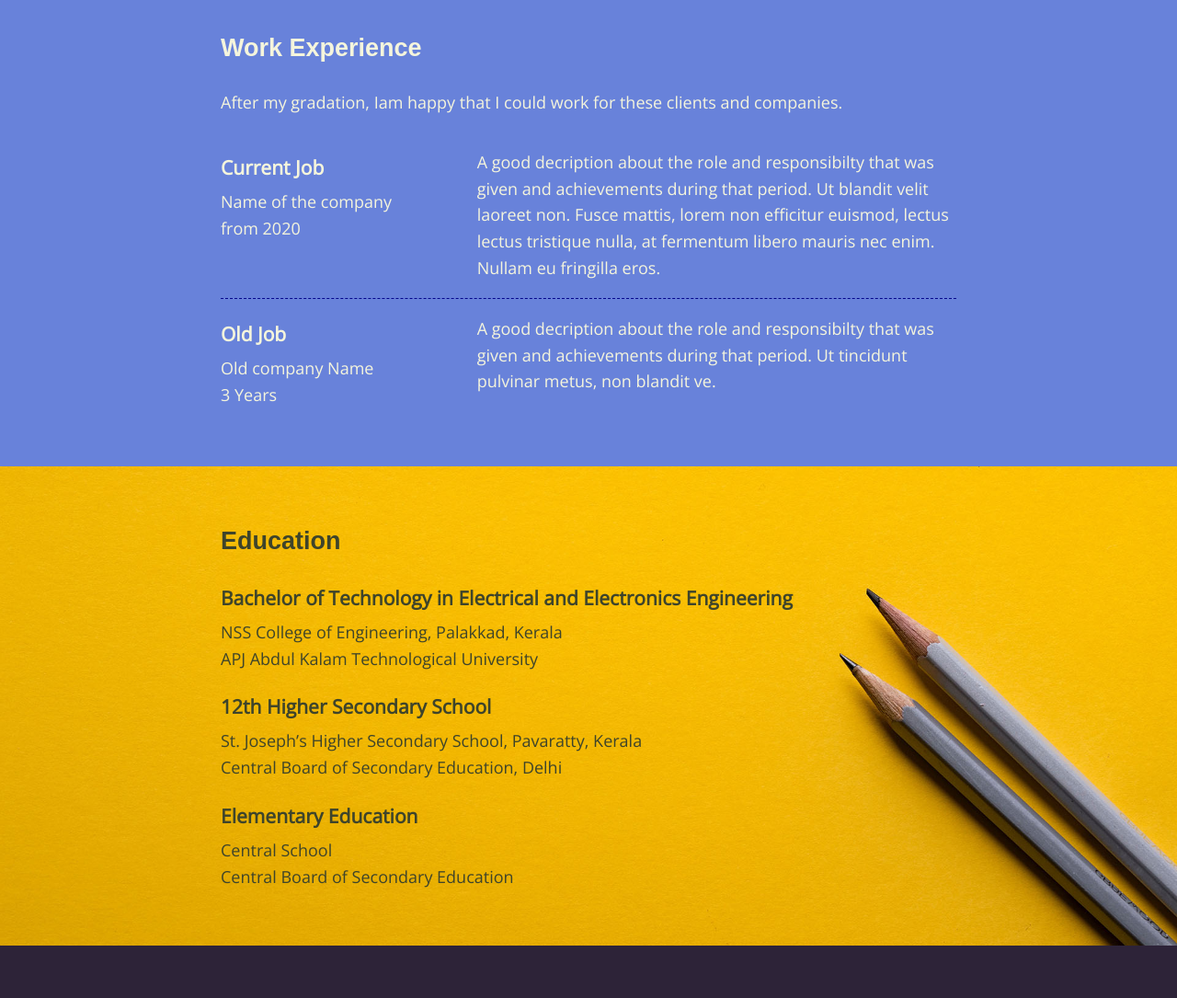
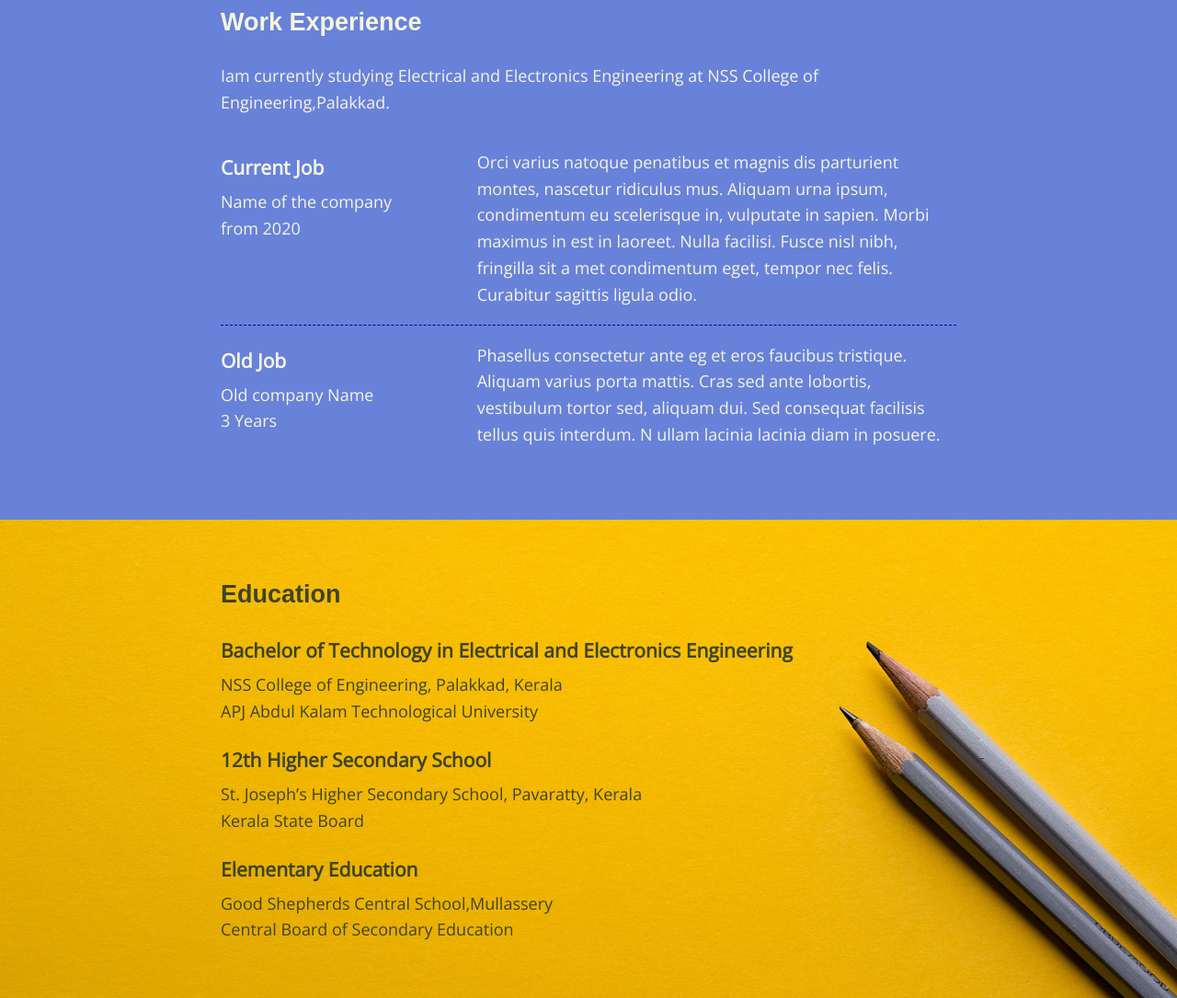
Before and after one commit to heraldjose10/heraldjose10.github.io, a plain HTML site: page index.html in a window 1280 px wide. Shown: the part 1142-2227 px from the top of the page at 92% size. Drawn offline with nearby package versions, Linux system fonts and the light colour scheme; a web font is replaced by a local one.

Commit message:
fixed links

```diff
--- a/index.html
+++ b/index.html
@@ -2,7 +2,8 @@
 <html lang="en">
 
 <head>
-    <title>Herald Jose</title>
+    <title>Herald J Olakkengil</title>
+    <meta name="description" content="Portfolio website for Herald J Olakkengil">
     <meta charset="UTF-8">
     <meta name="viewport" content="width=device-width, initial-scale=1.0">
     <link rel="preconnect" href="https://fonts.gstatic.com">
@@ -18,11 +19,8 @@
             <div class="content_wrap">
                 <h1>Herald J Olakkengil</h1>
                 <h2>Front-end Developer</h2>
-                <p>Aspiring front-end developer, Enthusiastic learner.
-                    Trying to establish myself in front-end
-                    development world.
-                An aspiring gamer. I mainly play League of Legends
-                    (Garen 2 million mastery).Currently ranked at Iron 1.
+                <p>Aspiring Electrical and Electronics Engineering student, Enthusiastic learner.
+                    Driven self-starter and fast learner who s ready to take on new ventures.
                 </p>
             </div>
         </header>
@@ -32,8 +30,8 @@
             <div class="content_wrap divider">
                 <h2>My Personal Projects</h2>
                 <p>These are some of the my personal projects
-                    I did in past 8 to 10 months. For every projects watch this
-                    <a href="www.google.com">Github Repo</a>
+                    I did in 2020.Go to this
+                    <a href="https://github.com/heraldjose10?tab=repositories">Github Repo</a> for all past projects
                     .For any queries regarding any projects <a href="#hit_me_up">hit me up</a>.
                 </p>
                 <!-- Project 1 -->
@@ -64,8 +62,8 @@
         <section class="work_experience">
             <div class="content_wrap divider">
                 <h2>Work Experience</h2>
-                <p>After my gradation, Iam happy that I could
-                    work for these clients and companies.
+                <p>Iam currently studying Electrical and Electronics Engineering at
+                    NSS College of Engineering,Palakkad.
                 </p>
                 <!-- Job 1 -->
                 <section class="job_item">
@@ -75,11 +73,11 @@
                         <p>from 2020</p>
                     </div>
                     <div class="job_description">
-                        <p>A good decription about the role and responsibilty
-                            that was given and achievements during that period.
-                            Ut blandit velit laoreet non. Fusce mattis,
-                            lorem non efficitur euismod, lectus lectus tristique nulla,
-                            at fermentum libero mauris nec enim. Nullam eu fringilla eros.
+                        <p>Orci varius natoque penatibus et magnis dis parturient
+                            montes, nascetur ridiculus mus. Aliquam urna ipsum, condimentum
+                             eu scelerisque in, vulputate in sapien. Morbi maximus in est
+                              in laoreet. Nulla facilisi. Fusce nisl nibh, fringilla sit a
+                              met condimentum eget, tempor nec felis. Curabitur sagittis ligula odio.
                         </p>
                     </div>
                 </section>
@@ -91,9 +89,11 @@
                         <p>3 Years</p>
                     </div>
                     <div class="job_description">
-                        <p>A good decription about the role and responsibilty
-                            that was given and achievements during that period.
-                            Ut tincidunt pulvinar metus, non blandit ve.
+                        <p>Phasellus consectetur ante eg
+                            et eros faucibus tristique. Aliquam varius porta mattis.
+                             Cras sed ante lobortis, vestibulum tortor sed,
+                             aliquam dui. Sed consequat facilisis tellus quis interdum. N
+                             ullam lacinia lacinia diam in posuere.
                         </p>
                     </div>
                 </section>
@@ -112,11 +112,11 @@
                 <section>
                     <h3>12th Higher Secondary School</h3>
                     <p>St. Joseph’s Higher Secondary School, Pavaratty, Kerala</p>
-                    <p>Central Board of Secondary Education, Delhi</p>
+                    <p>Kerala State Board</p>
                 </section>
                 <section>
                     <h3>Elementary Education</h3>
-                    <p>Central School</p>
+                    <p>Good Shepherds Central School,Mullassery</p>
                     <p>Central Board of Secondary Education</p>
                 </section>
             </div>
```
